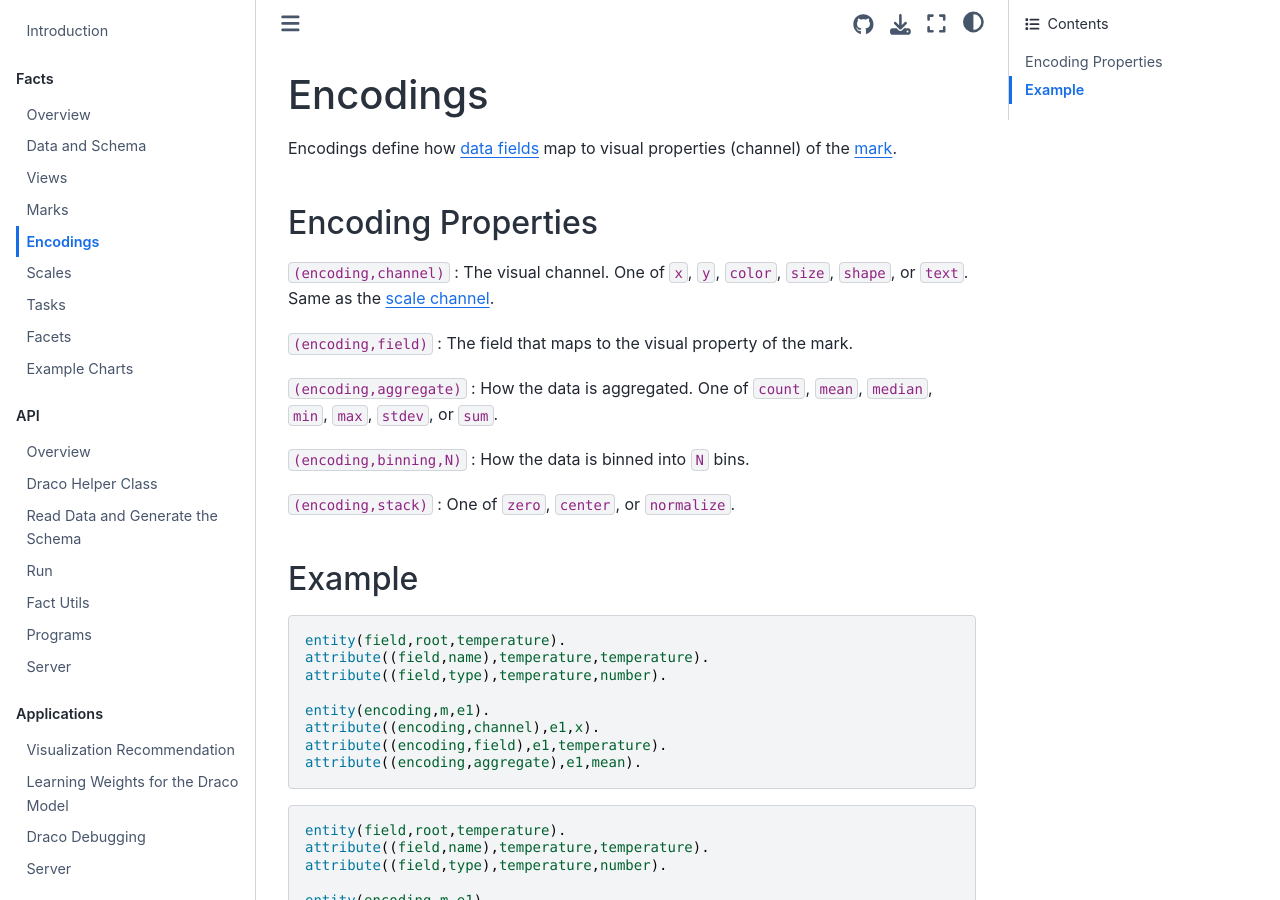
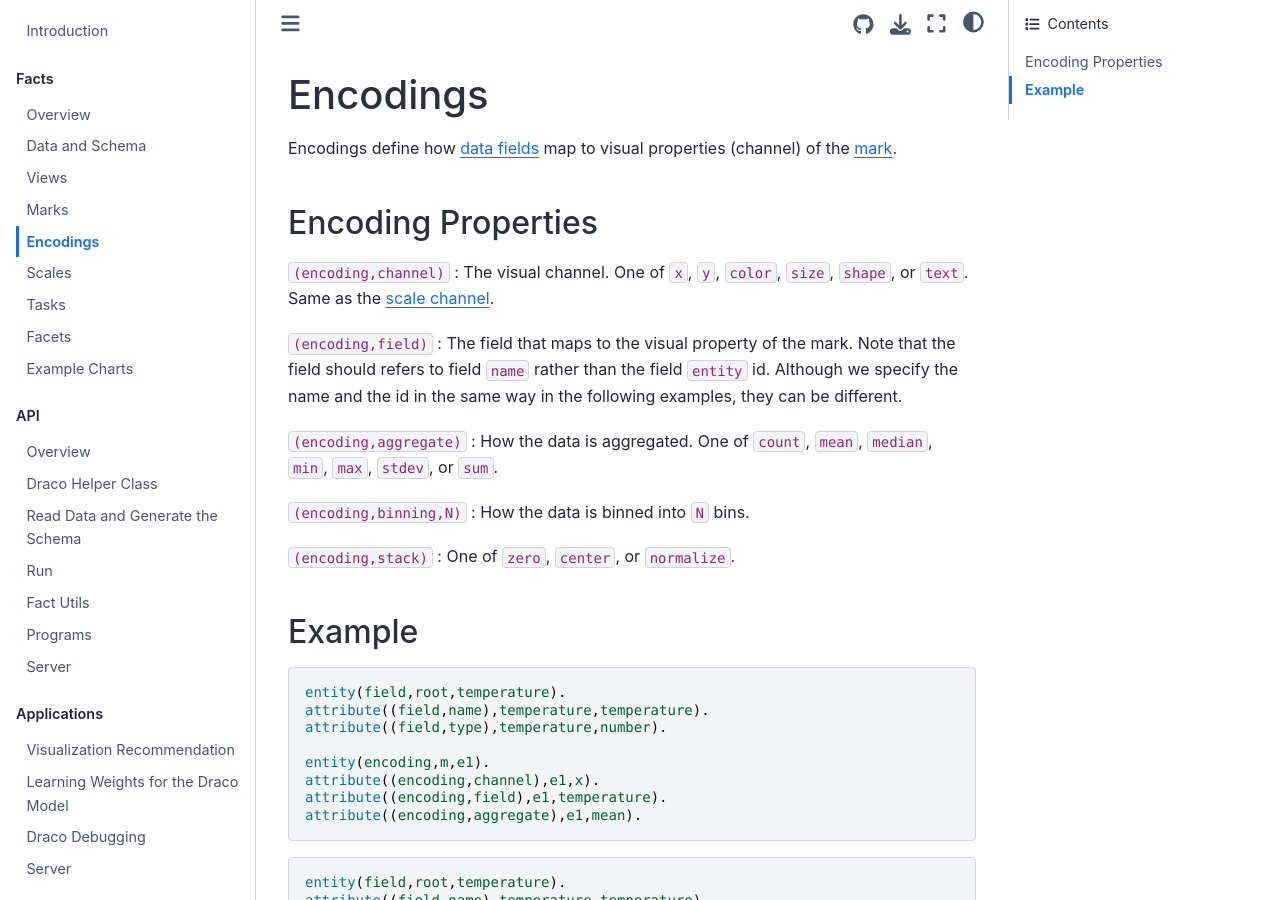
Before and after one commit to cmudig/draco2, a Jupyter Book: the page built from docs/facts/encoding.md, in a window 1280 px wide and 900 px high. Built offline with Jupyter Book 1.0.4 settings and Sphinx 7.4.7 and the Sphinx Book theme 1.1.4, drawn with Linux system fonts in a browser that asks for light colours.

Commit message:
fix: use field name as reference in encodings (#467) (#468)
Co-authored-by: pre-commit-ci[bot] <66853113+pre-commit-ci[bot]@users.noreply.github.com>

```diff
--- a/docs/facts/encoding.md
+++ b/docs/facts/encoding.md
@@ -7,7 +7,9 @@
 `(encoding,channel)` : The visual channel. One of `x`, `y`, `color`, `size`, `shape`, or `text`. Same as the
 [scale channel](scale.md).
 
-`(encoding,field)` : The field that maps to the visual property of the mark.
+`(encoding,field)` : The field that maps to the visual property of the mark. Note that the field should refers to field
+`name` rather than the field `entity` id. Although we specify the name and the id in the same way in the following
+examples, they can be different.
 
 `(encoding,aggregate)` : How the data is aggregated. One of `count`, `mean`, `median`, `min`, `max`, `stdev`, or `sum`.
 
```
Also changed, not shown: docs/facts/facet.md (+2 -1 lines), docs/applications/draco_learn.ipynb, docs/applications/recommendation.ipynb, 13 other files.
